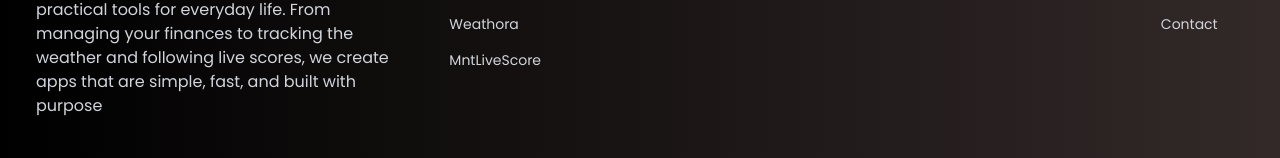
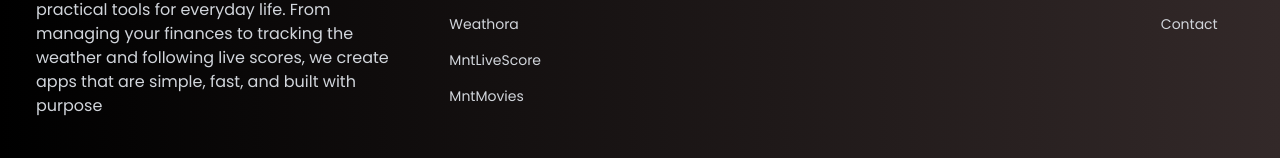
Before and after one commit to Mohx953/mntlabs, a React (Create React App) app: page / in a window 1280 px wide. Shown: the part 3097-3255 px from the top of the page. Built offline with nearby package versions, Linux system fonts and the light colour scheme.

Commit message:
Update Footer.jsx

```diff
--- a/src/components/Footer.jsx
+++ b/src/components/Footer.jsx
@@ -25,6 +25,7 @@ const Footer = () => {
                 <li className='py-2 text-sm'><a href="https://unibudget.ct.ws" target='_blank' rel='noreferrer'>UniBudget</a></li>
                 <li className='py-2 text-sm'><a href="https://mohx953.github.io/mntlabs-weathora/" target='_blank' rel='noreferrer'>Weathora</a></li>
                 <li className='py-2 text-sm'><a href="https://mohx953.github.io/mntlabs-livescore/live-score.html" target='_blank' rel='noreferrer'>MntLiveScore</a></li>
+                <li className='py-2 text-sm'><a href="https://mntlabs-movies.vercel.app" target='_blank' rel='noreferrer'>MntMovies</a></li>
                 {/* <li></li> */}
             </ul>
         </div>
```
